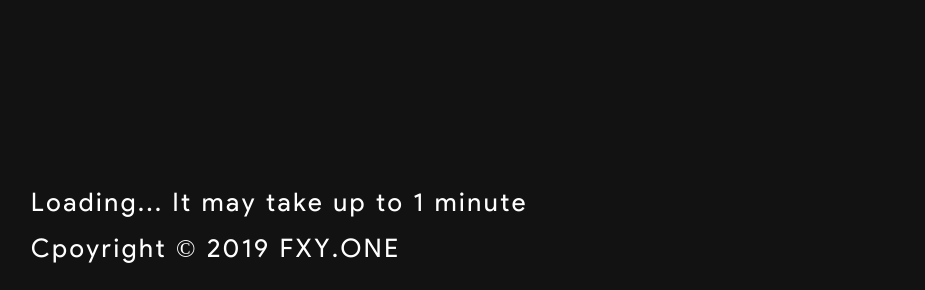
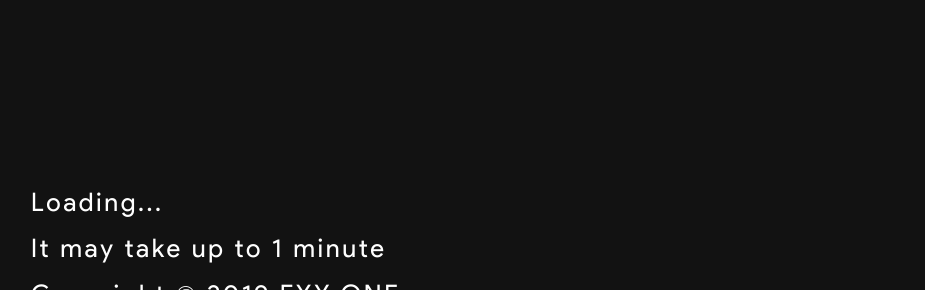
Before and after one commit to royfxy/Handwritten-Digit-Recognition, a plain HTML site: page index.html in a window 1280 px wide. Shown: the part 101-391 px from the top of the page, without its empty margins (97-1022 px from the left). Drawn offline with nearby package versions, Linux system fonts and the light colour scheme; a script that the page names is missing.

Commit message:
Change Loading Description

```diff
--- a/index.html
+++ b/index.html
@@ -76,7 +76,7 @@
         <div class="loading-page">
             <div class="loading-content">
                 <div>
-                    Loading... It may take up to 1 minute<br> Cpoyright © 2019 <a href="https://fxy.one">FXY.ONE</a>
+                    Loading...<br>It may take up to 1 minute<br> Cpoyright © 2019 <a href="https://fxy.one">FXY.ONE</a>
                 </div>
                 <div class="loading-title">
                     Handwritten Digit Recognition
```
